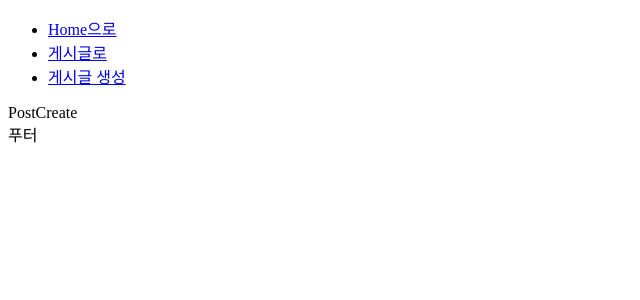
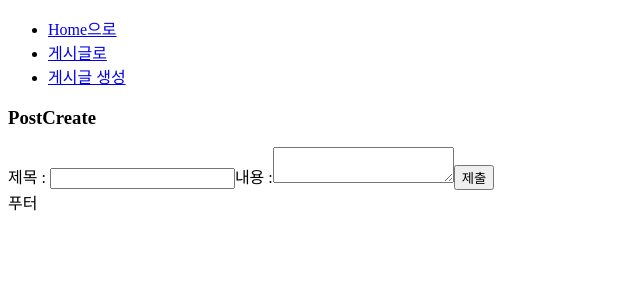
Before and after one commit to steve0312/sesac-java, a React (Vite) app in the folder React/my-blog/: page /posts/create in a window 1280 px wide. Shown: the top 300 px of the page, without its empty margins (0-640 px from the left). Built offline with nearby package versions, Linux system fonts and the light colour scheme.

Commit message:
1114 실습 : my-blog에 게시글 생성 페이지 구현

```diff
--- a/React/my-blog/src/pages/PostCreate.jsx
+++ b/React/my-blog/src/pages/PostCreate.jsx
@@ -1,5 +1,43 @@
-import React from 'react';
+import React, { useState } from 'react';
 
 export default function PostCreate() {
-  return <div>PostCreate</div>;
+  const [formData, setFormData] = useState({ title: '', content: '' });
+
+  function handleChange(e) {
+    const inputValue = e.target.value;
+    const key = e.target.name;
+    // input의 value로 state를 변경한다.
+    setFormData({
+      ...formData,
+      // key를 변수로서 활용 가능
+      [key]: inputValue,
+    });
+  }
+
+  function handleSubmit(e) {
+    e.preventDefault();
+  }
+
+  return (
+    <>
+      <h3>PostCreate</h3>
+      <form onSubmit={handleSubmit}>
+        <label htmlFor="title">제목 : </label>
+        <input
+          type="text"
+          name="title"
+          id="title"
+          // input 태그에 입력이 되었을 때 state를 변경한다.
+          onChange={handleChange}
+        ></input>
+
+        <label>
+          내용 :
+          <textarea name="content" id="" onChange={handleChange}></textarea>
+        </label>
+
+        <button>제출</button>
+      </form>
+    </>
+  );
 }
```
